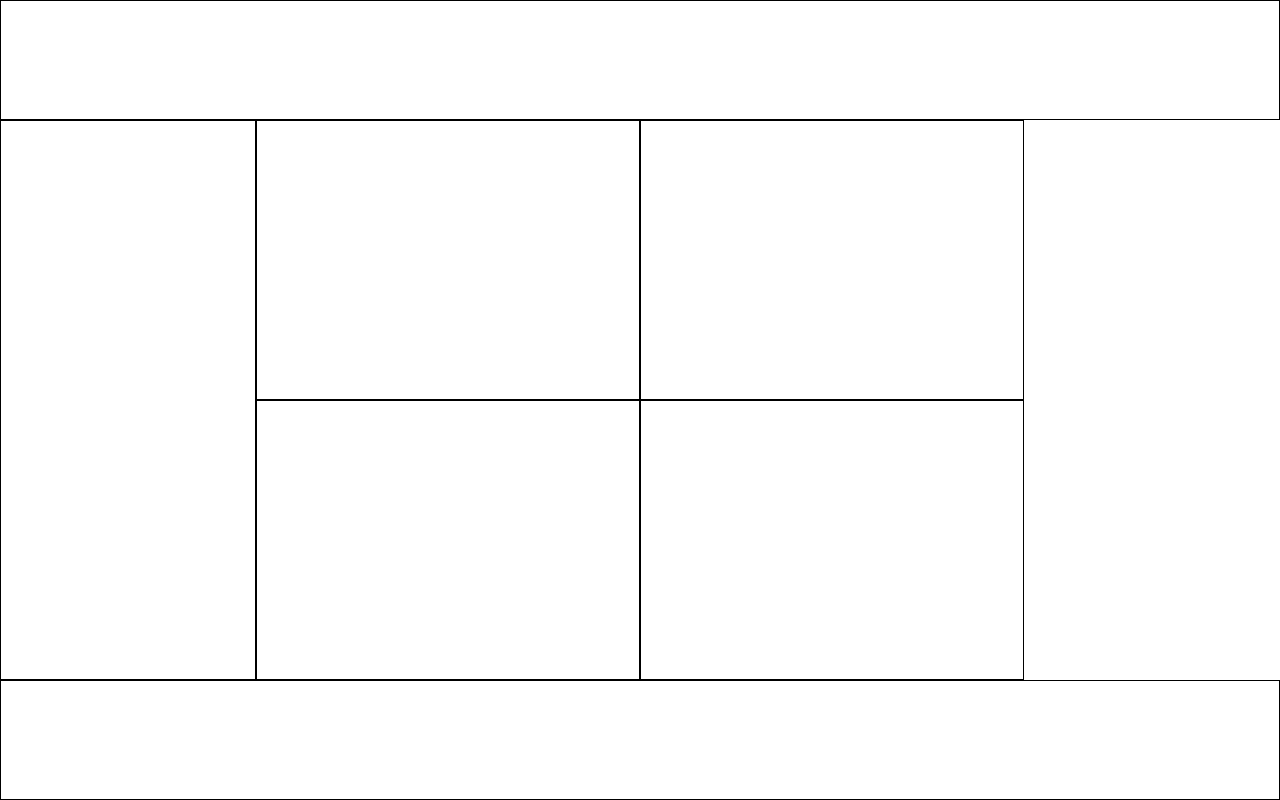
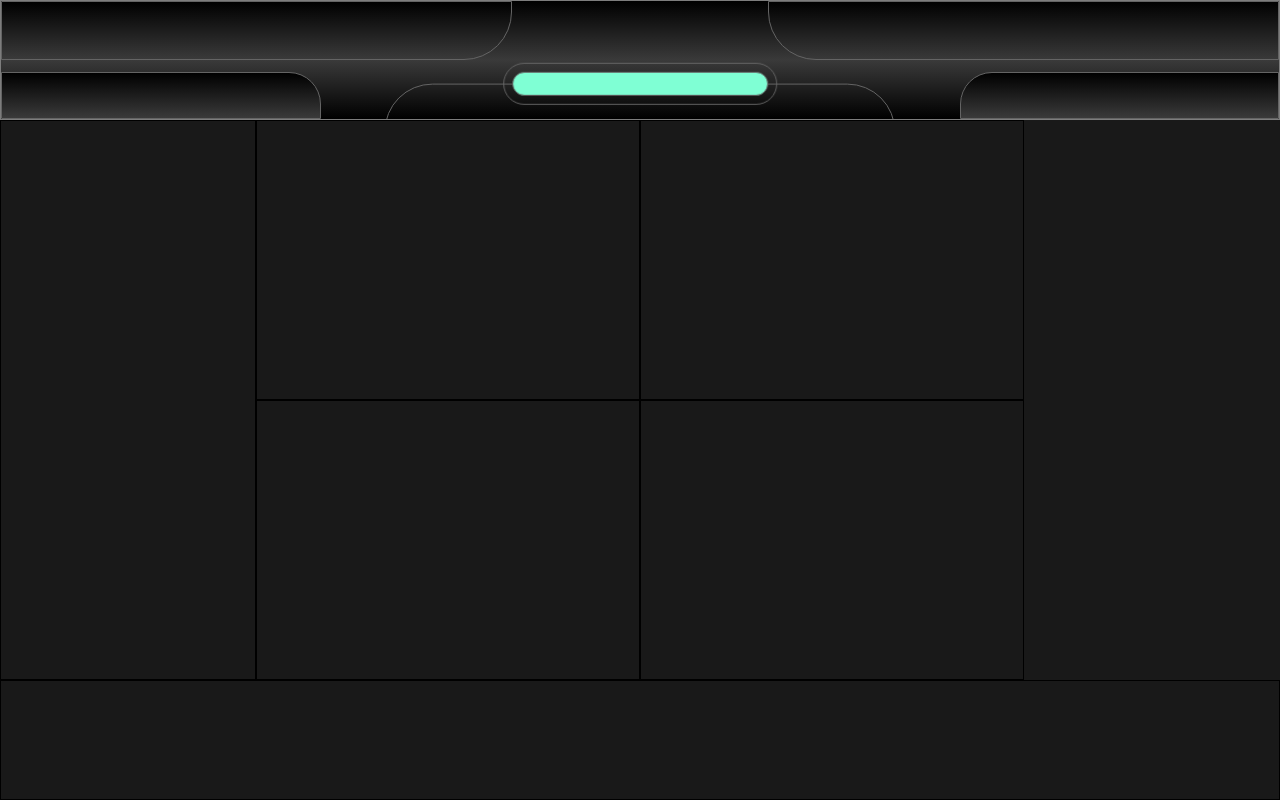
Before and after one commit to 0-sk-y/test-1, a plain HTML site: page index.html in a window 1280 px wide. Drawn offline with Linux system fonts and the light colour scheme.

Commit message:
🚧 -Empezando a darle estilos al Header     -Creando la animacion hue     -Creando las primeras variables

```diff
--- a/css/init.css
+++ b/css/init.css
@@ -1,12 +1,23 @@
 /* ¡Variables! ⚠️🚧 */
 
 :root {
-  /*   -> Gradients <-   */
-
-  --gd-1: linear-gradient(rgb(0,0,0), rgb(58,58,58));
-  --gd-1-invert: linear-gradient(58,58,58), rgb(0,0,0);
-  --gd-1-50: linear-gradient(rgba(0,0,0,.4), rgba(58,58,58,.4));
-  --gd-2: linear-gradient(0deg, rgb(0,0,0) 0%, rgb(58,58,58) 50%, rgb(0,0,0) 100%);
+  /*   -> Header <-   */
+  --header-bg-color: var(--gd-2);
+    /*   -> L <-   */
+    /*   -> C <-   */
+    /*   -> R <-   */
+    /*   -> Footer <-   */
+    /* [Gradientes] */
+    --gd-1: linear-gradient(rgb(0,0,0), rgb(58,58,58));
+    --gd-1-inv: linear-gradient(rgb(58,58,58), rgb(0,0,0));
+    --gd-1-50: linear-gradient(rgba(0,0,0,.4), rgba(58,58,58,.4));
+    --gd-2: linear-gradient(rgb(0,0,0), rgb(58,58,58), rgb(0,0,0));
+    /* [Colores] */
+    --c-g-1: rgb(25,25,25);
+    --c-g-2: rgb(50,50,50);
+    --c-g-3: rgb(75,75,75);
+    --c-g-4: rgb(100,100,100);
+    --c-g-5: rgb(125,125,125);
 }
 
 html {
@@ -27,6 +38,7 @@ html {
 
 body {
   margin: 0;
+  background-color: var(--c-g-1);
 }
 
 img,
@@ -71,11 +83,95 @@ video {
 .c-4 {grid-area: c-4;}
 .footer {grid-area: footer;}
 
+/* ➞➞➞➞➞ INT ➞➞➞➞➞ */
+
+.pzs {
+  width: 100%;
+  height: 100%;
+  position: absolute;
+  top: 0;
+  left: 0;
+}
+
+.int {
+  position: absolute;
+  border: 1px solid var(--c-g-4);
+  width: 40%;
+  height: 50%;
+}
+
+/* ➞➞➞➞➞ Animation ➞➞➞➞➞ */
+
+@keyframes hue {
+  0% {
+    filter: hue-rotate(0deg);
+  }
+  100% {
+    filter: hue-rotate(365deg);
+  }
+}
+
 /* ➞➞➞➞➞ Header ➞➞➞➞➞ */
+
+.header {
+  background-image: var(--header-bg-color);
+  border: 1px solid var(--c-g-5);
+}
+
+/* [int] */
+
+.header .int:nth-child(1) {
+  left: 0;
+  border-radius: 0 0 3rem 0;
+  background-image: var(--gd-1);
+}
+
+.header .int:nth-child(2) {
+  right: 0;
+  border-radius: 0 0 0 3rem;
+}
+
+.header .int:nth-child(3) {
+  border-radius: 3rem 3rem 0 0;
+  bottom: 0;
+  left: 50%;
+  transform: translate(-50%, 40%);
+}
+
+.header .int:nth-child(4) {
+  left: 50%;
+  transform: translate(-50%, 300%);
+  width: 20%;
+  height: 20%;
+  border-radius: 2rem;
+  background-color: aquamarine;
+  outline: 1px solid var(--c-g-4);
+  outline-offset: 0.5rem;
+  animation: hue 5s linear infinite;
+}
+
+.header .int:nth-child(5) {
+  bottom: 0;
+  height: 40%;
+  width: 25%;
+  border-radius:0 2rem 0 0;
+  background-image: var(--gd-1);
+}
+
+.header .int:nth-child(6) {
+  right: 0;
+  bottom: 0;
+  height: 40%;
+  width: 25%;
+  border-radius: 2rem 0 0 0;
+  background-image: var(--gd-1);
+}
+
 /* ➞➞➞➞➞ L ➞➞➞➞➞ */
 /* ➞➞➞➞➞ C-1 ➞➞➞➞➞ */
 /* ➞➞➞➞➞ C-2 ➞➞➞➞➞ */
 /* ➞➞➞➞➞ C-3 ➞➞➞➞➞ */
 /* ➞➞➞➞➞ C-4 ➞➞➞➞➞ */
+/* ➞➞➞➞➞ R ➞➞➞➞➞ */
 /* ➞➞➞➞➞ Footer ➞➞➞➞➞ */
 /* ➞➞➞➞➞ Menus ➞➞➞➞➞ */
--- a/index.html
+++ b/index.html
@@ -10,7 +10,17 @@
 <body>
   <div class="gc">
     <!-- ➞➞➞➞➞ Header ➞➞➞➞➞ -->
-    <header class="header"></header>
+    <header class="header">
+      <!-- [int] -->
+      <div class="pzs">
+        <div class="int"></div>
+        <div class="int"></div>
+        <div class="int"></div>
+        <div class="int"></div>
+        <div class="int"></div>
+        <div class="int"></div>
+      </div>
+    </header>
     <!-- ➞➞➞➞➞ L ➞➞➞➞➞ -->
     <section class="left"></section>
     <!-- ➞➞➞➞➞ Center ➞➞➞➞➞ -->
```
